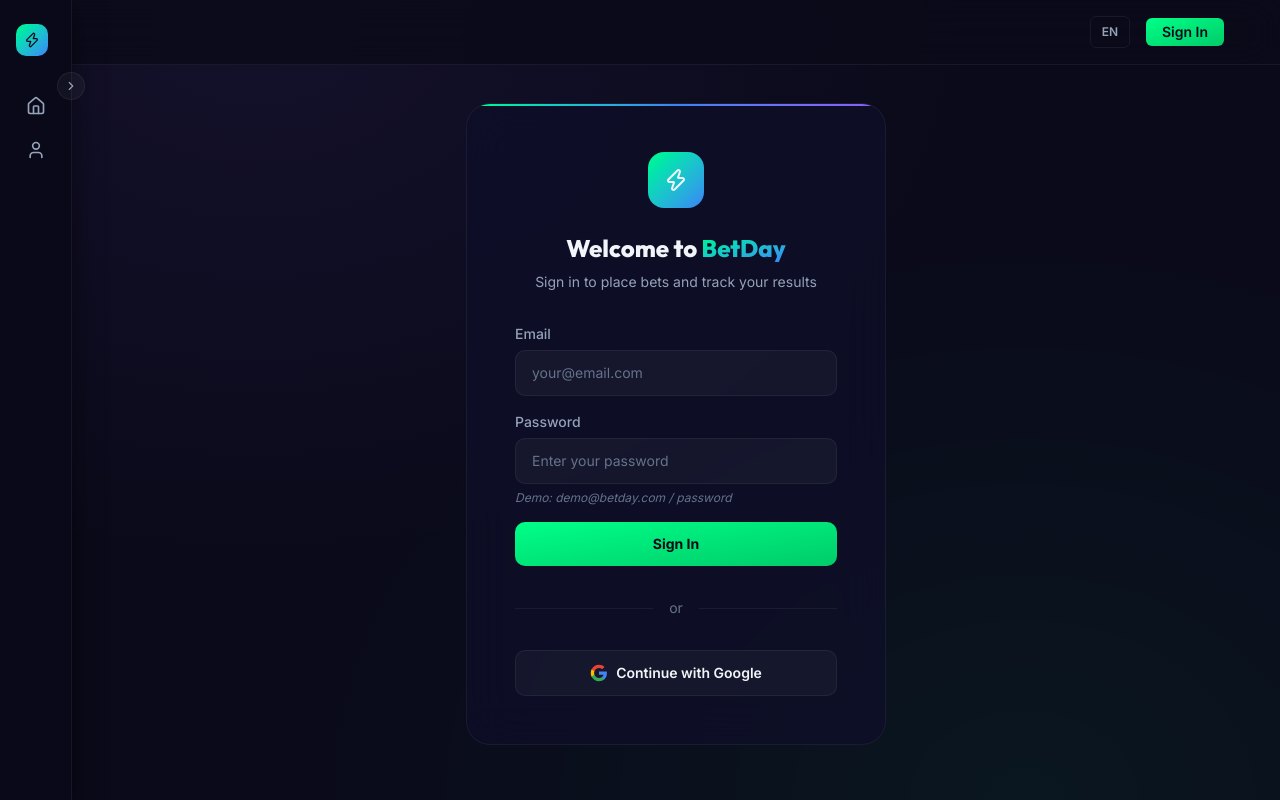
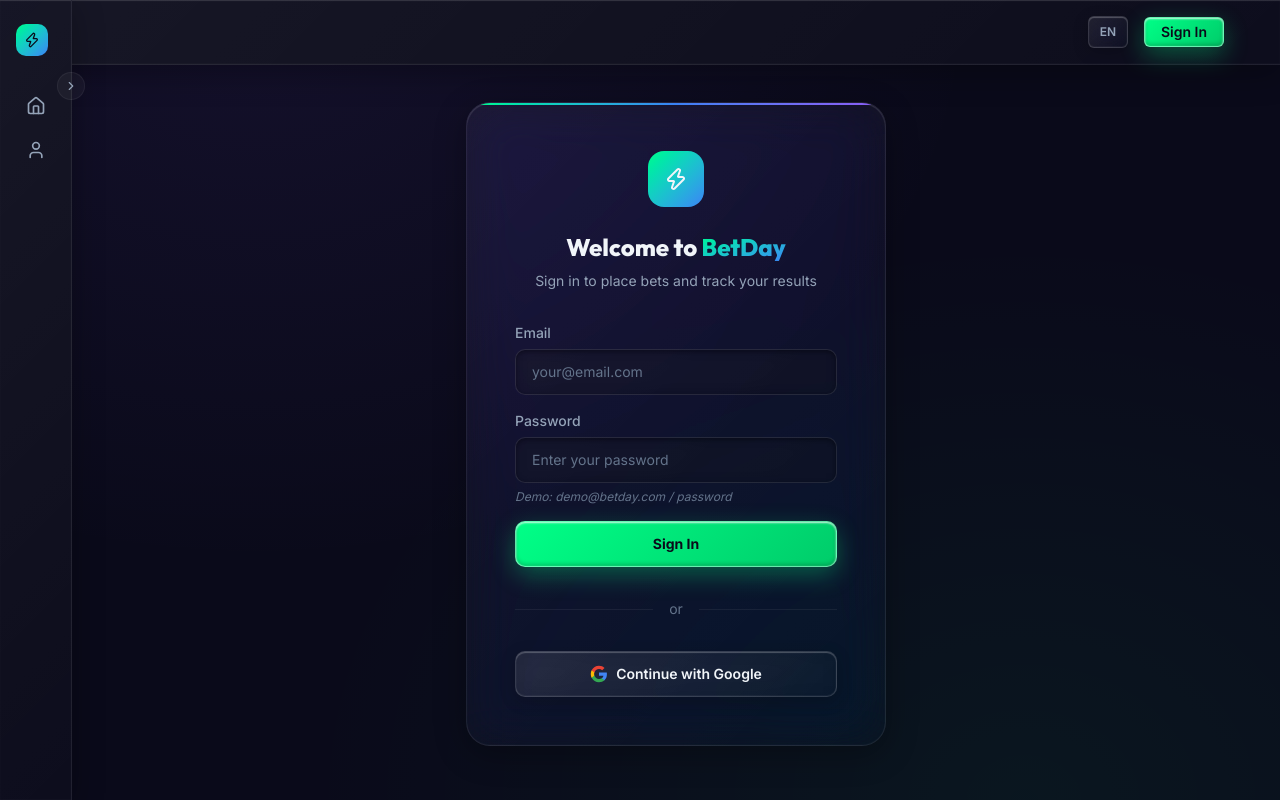
Before and after one commit to artxga/betday-lite-AT, a Next.js app: page /en/auth/signin in a window 1280 px wide. Built offline with nearby package versions, Linux system fonts and the light colour scheme; no server answers.

Commit message:
style: implement liquid-glass design system and update UI components with consistent glass-morphism effects

```diff
--- a/src/app/[locale]/auth/signin/page.tsx
+++ b/src/app/[locale]/auth/signin/page.tsx
@@ -41,7 +41,7 @@
 
   return (
     <div className="flex items-center justify-center min-h-[calc(100vh-80px)] p-lg">
-      <div className="w-full max-w-[420px] bg-bg-glass backdrop-blur-[24px] border border-border-subtle rounded-xl p-2xl max-[480px]:p-lg relative overflow-hidden before:absolute before:inset-x-0 before:top-0 before:h-[2px] before:bg-gradient-to-r before:from-accent-primary before:via-accent-blue before:to-accent-purple">
+      <div className="w-full max-w-[420px] liquid-glass rounded-xl p-2xl max-[480px]:p-lg relative overflow-hidden before:absolute before:inset-x-0 before:top-0 before:h-[2px] before:bg-gradient-to-r before:from-accent-primary before:via-accent-blue before:to-accent-purple">
         <div className="text-center mb-xl">
           <div className="w-[56px] h-[56px] rounded-lg bg-gradient-to-br from-accent-primary to-accent-blue flex items-center justify-center text-2xl mx-auto mb-lg">
             <Zap size={24} />
@@ -65,7 +65,7 @@
               value={email}
               onChange={(e) => setEmail(e.target.value)}
               placeholder={t("emailPlaceholder")}
-              className="px-4 py-3 bg-bg-surface border border-border-subtle rounded-md text-sm text-text-primary transition-all duration-150 outline-none focus:border-accent-primary focus:shadow-[0_0_0_3px_rgba(0,255,135,0.1)] placeholder:text-text-muted"
+              className="liquid-input px-4 py-3 rounded-md text-sm text-text-primary outline-none placeholder:text-text-muted"
               required
             />
           </div>
@@ -80,7 +80,7 @@
               value={password}
               onChange={(e) => setPassword(e.target.value)}
               placeholder={t("passwordPlaceholder")}
-              className="px-4 py-3 bg-bg-surface border border-border-subtle rounded-md text-sm text-text-primary transition-all duration-150 outline-none focus:border-accent-primary focus:shadow-[0_0_0_3px_rgba(0,255,135,0.1)] placeholder:text-text-muted"
+              className="liquid-input px-4 py-3 rounded-md text-sm text-text-primary outline-none placeholder:text-text-muted"
               required
             />
             <span className="text-xs text-text-muted italic">
@@ -92,7 +92,7 @@
 
           <button
             type="submit"
-            className="p-3 bg-gradient-to-br from-accent-primary to-[#00cc6a] text-bg-primary text-sm font-bold rounded-md transition-all duration-150 flex items-center justify-center min-h-[44px] hover:not-disabled:-translate-y-[1px] hover:not-disabled:shadow-glow disabled:opacity-70 disabled:cursor-not-allowed"
+            className="liquid-button-primary p-3 text-sm font-bold rounded-md flex items-center justify-center min-h-[44px] disabled:opacity-70 disabled:cursor-not-allowed"
             disabled={loading}
           >
             {loading ? (
@@ -108,7 +108,7 @@
         </div>
 
         <button
-          className="w-full p-3 bg-bg-surface border border-border-subtle rounded-md text-sm font-semibold text-text-primary flex items-center justify-center gap-sm transition-all duration-150 hover:bg-bg-surface-hover hover:border-border-light hover:-translate-y-[1px]"
+          className="w-full liquid-button p-3 rounded-md text-sm font-semibold text-text-primary flex items-center justify-center gap-sm"
           onClick={() => signIn("google", { callbackUrl: "/" })}
         >
           <svg width="18" height="18" viewBox="0 0 24 24">
--- a/src/app/[locale]/bets/[betId]/page.tsx
+++ b/src/app/[locale]/bets/[betId]/page.tsx
@@ -51,7 +51,7 @@
           {t("back")}
         </Link>
 
-        <div className="bg-bg-glass backdrop-blur-[20px] border border-border-subtle rounded-xl p-xl max-md:p-lg relative overflow-hidden before:absolute before:inset-x-0 before:top-0 before:h-[2px] before:bg-gradient-to-r before:from-accent-primary before:via-accent-blue before:to-accent-purple">
+        <div className="liquid-glass rounded-xl p-xl max-md:p-lg relative overflow-hidden before:absolute before:inset-x-0 before:top-0 before:h-[2px] before:bg-gradient-to-r before:from-accent-primary before:via-accent-blue before:to-accent-purple">
           <div className="flex justify-between items-center mb-xl">
             <h1 className="font-heading text-2xl font-extrabold">{t("title")}</h1>
             <StatusBadge status={bet.status} />
--- a/src/app/globals.css
+++ b/src/app/globals.css
@@ -132,6 +132,95 @@
     background-clip: text;
   }
 
+  .liquid-glass {
+    background: linear-gradient(135deg, rgba(255, 255, 255, 0.05), rgba(255, 255, 255, 0.01));
+    backdrop-filter: blur(24px) saturate(180%);
+    -webkit-backdrop-filter: blur(24px) saturate(180%);
+    border: 1px solid rgba(255, 255, 255, 0.08);
+    box-shadow:
+      inset 0 1px 1px rgba(255, 255, 255, 0.15),
+      inset 0 -1px 1px rgba(255, 255, 255, 0.02),
+      0 8px 32px rgba(0, 0, 0, 0.3);
+  }
+
+  .liquid-panel {
+    background: linear-gradient(135deg, rgba(255, 255, 255, 0.05), rgba(255, 255, 255, 0.01)), var(--color-bg-primary);
+    backdrop-filter: blur(24px) saturate(180%);
+    -webkit-backdrop-filter: blur(24px) saturate(180%);
+    border: 1px solid rgba(255, 255, 255, 0.08);
+    box-shadow:
+      inset 0 1px 1px rgba(255, 255, 255, 0.15),
+      inset 0 -1px 1px rgba(255, 255, 255, 0.02),
+      0 8px 32px rgba(0, 0, 0, 0.3);
+  }
+
+  .liquid-button {
+    background: linear-gradient(135deg, rgba(255, 255, 255, 0.08), rgba(255, 255, 255, 0.01));
+    backdrop-filter: blur(12px) saturate(150%);
+    -webkit-backdrop-filter: blur(12px) saturate(150%);
+    border: 1px solid rgba(255, 255, 255, 0.15);
+    box-shadow:
+      inset 0 1px 1px rgba(255, 255, 255, 0.25),
+      inset 0 -1px 1px rgba(255, 255, 255, 0.05),
+      0 4px 16px rgba(0, 0, 0, 0.2);
+    transition: all 0.25s cubic-bezier(0.4, 0, 0.2, 1);
+  }
+  .liquid-button:hover:not(:disabled) {
+    background: linear-gradient(135deg, rgba(255, 255, 255, 0.15), rgba(255, 255, 255, 0.05));
+    border-color: rgba(255, 255, 255, 0.25);
+    box-shadow:
+      inset 0 1px 2px rgba(255, 255, 255, 0.4),
+      inset 0 -1px 1px rgba(255, 255, 255, 0.1),
+      0 8px 24px rgba(0, 0, 0, 0.4);
+    transform: translateY(-2px);
+  }
+  .liquid-button:active:not(:disabled) {
+    transform: translateY(0);
+    box-shadow:
+      inset 0 2px 4px rgba(0, 0, 0, 0.3),
+      0 2px 8px rgba(0, 0, 0, 0.2);
+  }
+
+  .liquid-button-primary {
+    background: linear-gradient(135deg, var(--color-accent-primary), #00cc6a);
+    border: 1px solid rgba(255, 255, 255, 0.4);
+    box-shadow:
+      inset 0 1px 2px rgba(255, 255, 255, 0.8),
+      inset 0 -2px 4px rgba(0, 0, 0, 0.2),
+      0 8px 24px rgba(0, 255, 135, 0.3);
+    transition: all 0.25s cubic-bezier(0.4, 0, 0.2, 1);
+    color: var(--color-bg-primary);
+  }
+  .liquid-button-primary:hover:not(:disabled) {
+    box-shadow:
+      inset 0 1px 2px rgba(255, 255, 255, 0.9),
+      inset 0 -2px 4px rgba(0, 0, 0, 0.3),
+      0 12px 32px rgba(0, 255, 135, 0.5);
+    transform: translateY(-2px);
+  }
+  .liquid-button-primary:active:not(:disabled) {
+    transform: translateY(0);
+    box-shadow:
+      inset 0 2px 4px rgba(0, 0, 0, 0.3),
+      0 4px 12px rgba(0, 255, 135, 0.2);
+  }
+
+  .liquid-input {
+    background: rgba(0, 0, 0, 0.2);
+    backdrop-filter: blur(8px) saturate(120%);
+    -webkit-backdrop-filter: blur(8px) saturate(120%);
+    border: 1px solid rgba(255, 255, 255, 0.1);
+    box-shadow: inset 0 2px 4px rgba(0, 0, 0, 0.3);
+    transition: all 0.25s ease;
+  }
+  .liquid-input:focus {
+    border-color: var(--color-accent-primary);
+    background: rgba(0, 0, 0, 0.3);
+    box-shadow:
+      inset 0 2px 4px rgba(0, 0, 0, 0.4),
+      0 0 0 3px rgba(0, 255, 135, 0.15);
+  }
+
   .glass-card {
     background: var(--color-bg-glass);
     backdrop-filter: blur(20px);
--- a/src/components/BetButton.tsx
+++ b/src/components/BetButton.tsx
@@ -21,7 +21,11 @@
 }: BetButtonProps) {
   return (
     <motion.button
-      className={`flex flex-col items-center justify-center gap-[2px] py-sm px-xs bg-bg-surface border border-border-subtle rounded-md transition-all duration-150 min-h-[68px] max-md:px-[2px] max-md:min-h-[60px] ${isSelected ? "!bg-accent-primary-dim !border-accent-primary" : ""} ${isDisabled && !isSelected ? "opacity-40 cursor-not-allowed" : "cursor-pointer hover:bg-bg-surface-hover hover:border-accent-primary hover:shadow-[0_0_12px_rgba(0,255,135,0.15)]"}`}
+      className={`flex flex-col items-center justify-center gap-[2px] p-sm rounded-md flex-1 ${
+        isSelected
+          ? "liquid-button !border-accent-primary !bg-[rgba(0,255,135,0.15)] !shadow-[inset_0_1px_2px_rgba(255,255,255,0.3),0_8px_24px_rgba(0,255,135,0.3)] scale-[1.02]"
+          : "liquid-button"
+      } ${isDisabled && !isSelected ? "opacity-40 cursor-not-allowed" : "cursor-pointer"}`}
       onClick={onClick}
       disabled={isDisabled}
       whileHover={!isDisabled ? { scale: 1.04 } : undefined}
--- a/src/components/BetCard.tsx
+++ b/src/components/BetCard.tsx
@@ -40,7 +40,7 @@
       animate={{ opacity: 1, y: 0 }}
       transition={{ delay: index * 0.04, duration: 0.35 }}
     >
-      <Link href={`/bets/${bet.id}`} className="block bg-bg-glass backdrop-blur-[16px] border border-border-subtle rounded-lg p-lg max-md:p-md relative overflow-hidden cursor-pointer transition-all duration-250 hover:border-border-light hover:-translate-y-[2px] hover:shadow-md before:absolute before:inset-x-0 before:top-0 before:h-[1px] before:bg-gradient-to-r before:from-transparent before:via-accent-blue/30 before:to-transparent">
+      <Link href={`/bets/${bet.id}`} className="block liquid-glass rounded-lg p-lg max-md:p-md relative overflow-hidden cursor-pointer transition-all duration-250 hover:border-white/10 hover:-translate-y-[2px] hover:shadow-[inset_0_1px_1px_rgba(255,255,255,0.2),inset_0_-1px_1px_rgba(255,255,255,0.05),0_12px_40px_rgba(0,0,0,0.5)] before:absolute before:inset-x-0 before:top-0 before:h-[1px] before:bg-gradient-to-r before:from-transparent before:via-accent-blue/30 before:to-transparent">
         <div className="flex justify-between items-start mb-md">
           <div className="flex flex-col gap-1">
             {bet.match && (
--- a/src/components/EventCard.tsx
+++ b/src/components/EventCard.tsx
@@ -52,7 +52,7 @@
 
   return (
     <>
-      <div className={`bg-bg-glass backdrop-blur-[16px] border ${placedPick ? "border-border-accent pb-[calc(var(--spacing-lg)+28px)] max-md:pb-[calc(var(--spacing-md)+28px)]" : "border-border-subtle"} rounded-lg p-lg relative overflow-hidden transition-all duration-250 hover:border-border-light hover:-translate-y-[2px] hover:shadow-md max-md:p-md before:absolute before:inset-x-0 before:top-0 before:h-[1px] before:bg-gradient-to-r before:from-transparent before:via-accent-primary/30 before:to-transparent`}>
+      <div className={`liquid-glass ${placedPick ? "border-border-accent pb-[calc(var(--spacing-lg)+28px)] max-md:pb-[calc(var(--spacing-md)+28px)]" : ""} rounded-lg p-lg relative overflow-hidden transition-all duration-250 hover:border-white/10 hover:-translate-y-[2px] hover:shadow-[inset_0_1px_1px_rgba(255,255,255,0.2),inset_0_-1px_1px_rgba(255,255,255,0.05),0_12px_40px_rgba(0,0,0,0.5)] max-md:p-md before:absolute before:inset-x-0 before:top-0 before:h-[1px] before:bg-gradient-to-r before:from-transparent before:via-accent-primary/30 before:to-transparent`}>
         <div className="flex justify-between items-center mb-md">
           <span className="flex items-center gap-[6px] text-xs font-semibold text-accent-purple uppercase tracking-[0.5px]">
             <span className="w-[6px] h-[6px] rounded-full bg-accent-purple" />
--- a/src/components/Navbar.tsx
+++ b/src/components/Navbar.tsx
@@ -45,7 +45,7 @@
   };
 
   return (
-    <nav className="fixed top-0 left-0 right-0 z-[100] bg-[rgba(10,10,26,0.8)] backdrop-blur-[20px] border-b border-border-subtle">
+    <nav className="fixed top-0 left-0 right-0 z-[100] liquid-panel !border-t-0 !border-l-0 !border-r-0 !rounded-none">
       <div className="max-w-[1200px] mx-auto px-md flex items-center justify-end h-[64px] max-md:justify-end">
         <div className="hidden max-md:flex mr-auto">
           <Link href="/" className="font-heading text-xl font-extrabold tracking-[-0.5px] flex items-center gap-sm">
@@ -61,7 +61,7 @@
 
         <div className="flex items-center gap-md">
           <button
-            className="px-sm py-xs rounded-sm text-xs font-semibold text-text-secondary border border-border-subtle bg-transparent cursor-pointer transition-all duration-150 flex items-center justify-center min-w-[40px] h-8 hover:text-accent-primary hover:border-accent-primary hover:bg-accent-primary/5"
+            className="liquid-button px-sm py-xs rounded-sm text-xs font-semibold text-text-secondary flex items-center justify-center min-w-[40px] h-8 hover:text-accent-primary"
             onClick={toggleLocale}
             aria-label="Toggle language"
           >
@@ -97,7 +97,7 @@
               )}
             </div>
           ) : (
-            <Link href="/auth/signin" className="px-md py-xs rounded-sm text-sm font-semibold bg-gradient-to-br from-accent-primary to-[#00cc6a] text-bg-primary transition-all duration-150 hover:-translate-y-[1px] hover:shadow-glow">
+            <Link href="/auth/signin" className="liquid-button-primary px-md py-xs rounded-sm text-sm font-semibold flex items-center justify-center">
               {t("login")}
             </Link>
           )}
--- a/src/components/Sidebar.tsx
+++ b/src/components/Sidebar.tsx
@@ -36,7 +36,7 @@
         className="hidden [.sidebar-open_&]:block fixed inset-0 bg-black/50 backdrop-blur-[4px] z-[109]"
         onClick={() => document.body.classList.remove("sidebar-open")}
       />
-      <aside className={`fixed top-0 left-0 bottom-0 bg-[rgba(10,10,26,0.95)] backdrop-blur-[20px] border-r border-border-subtle z-[110] flex flex-col py-lg transition-all duration-250 shadow-lg overflow-visible ${isExpanded ? "w-[240px]" : "w-[72px]"} max-md:w-[280px] max-md:-translate-x-full [.sidebar-open_&]:max-md:translate-x-0`}>
+      <aside className={`fixed top-0 left-0 bottom-0 liquid-panel !border-t-0 !border-b-0 !border-l-0 !rounded-none z-[110] flex flex-col py-lg transition-all duration-250 shadow-lg overflow-visible ${isExpanded ? "w-[240px]" : "w-[72px]"} max-md:w-[280px] max-md:-translate-x-full [.sidebar-open_&]:max-md:translate-x-0`}>
         <div className="flex items-center justify-between px-md mb-xl overflow-hidden">
           <div className="flex items-center gap-sm">
             <div className="w-8 h-8 rounded-md bg-gradient-to-br from-accent-primary to-accent-blue flex items-center justify-center text-xs font-extrabold text-bg-primary shrink-0">
```
Also changed, not shown: src/components/BetForm.tsx (+5 -5 lines).
